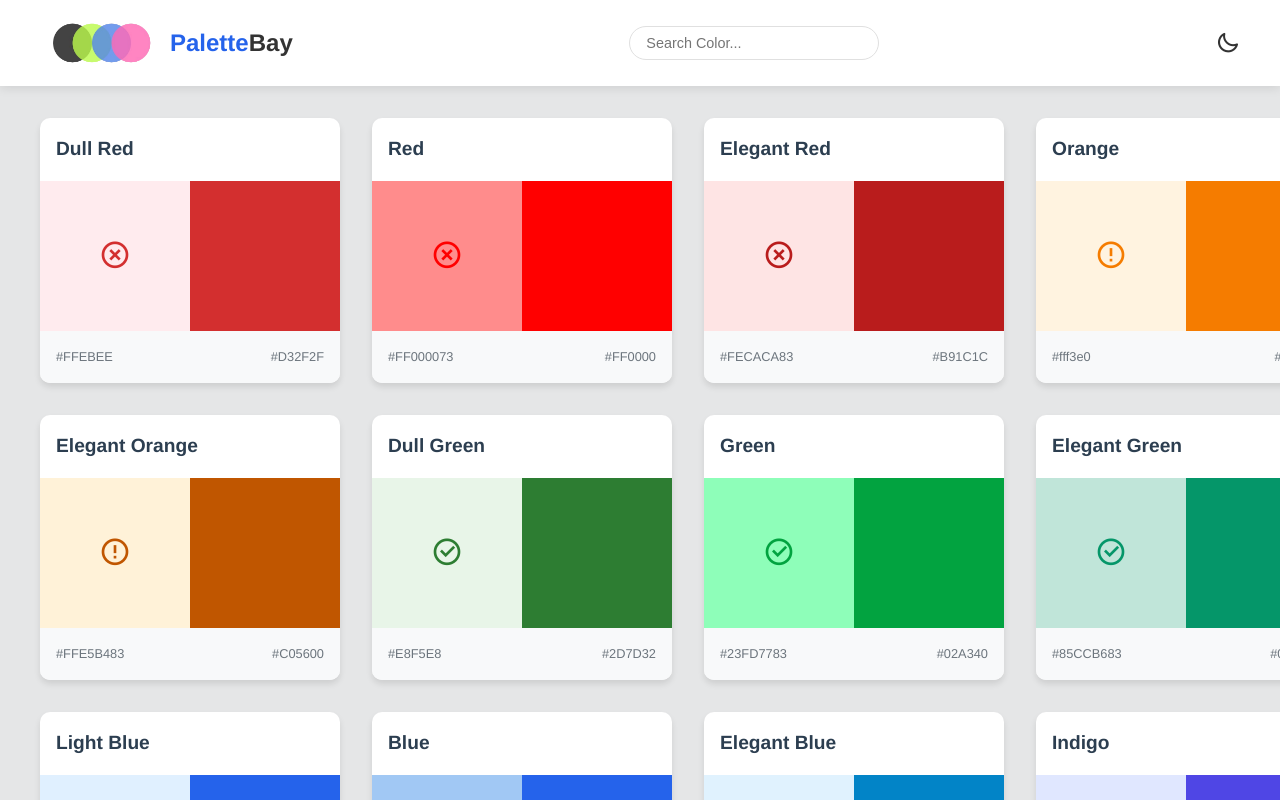
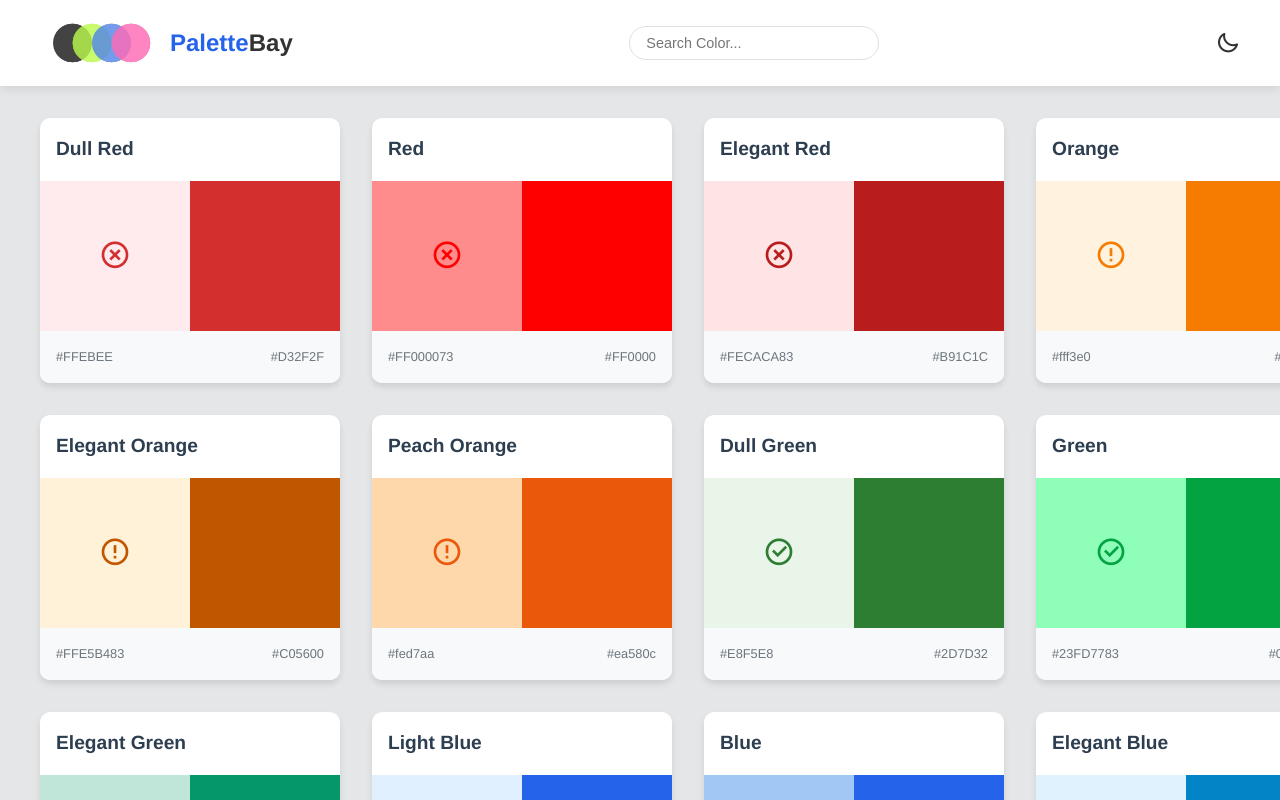
Before and after one commit to JeremyShiroya/PaletteBay_Vue, a Vue app: page /#/ in a window 1280 px wide. Shown: the top 800 px of the page. Built offline with nearby package versions, Linux system fonts and the light colour scheme.

Commit message:
Peach Orange Added

```diff
--- a/src/components/MainComp.vue
+++ b/src/components/MainComp.vue
@@ -88,6 +88,17 @@ const colors = ref([
       name: "Elegant Orange",
       light: { background: "#FFE5B483", icons: "#C05600" },
       dark: { background: "#33200D", icons: "#FFA500" },
+    },
+  ],
+  icon: "ri-error-warning-line",
+},
+{
+  name: "Peach Orange",
+  shades: [
+    {
+      name: "Peach Orange",
+      light: { background: "#fed7aa", icons: "#ea580c" },
+      dark: { background: "#331F0F", icons: "#FB923C" }
     },
   ],
   icon: "ri-error-warning-line",
```
